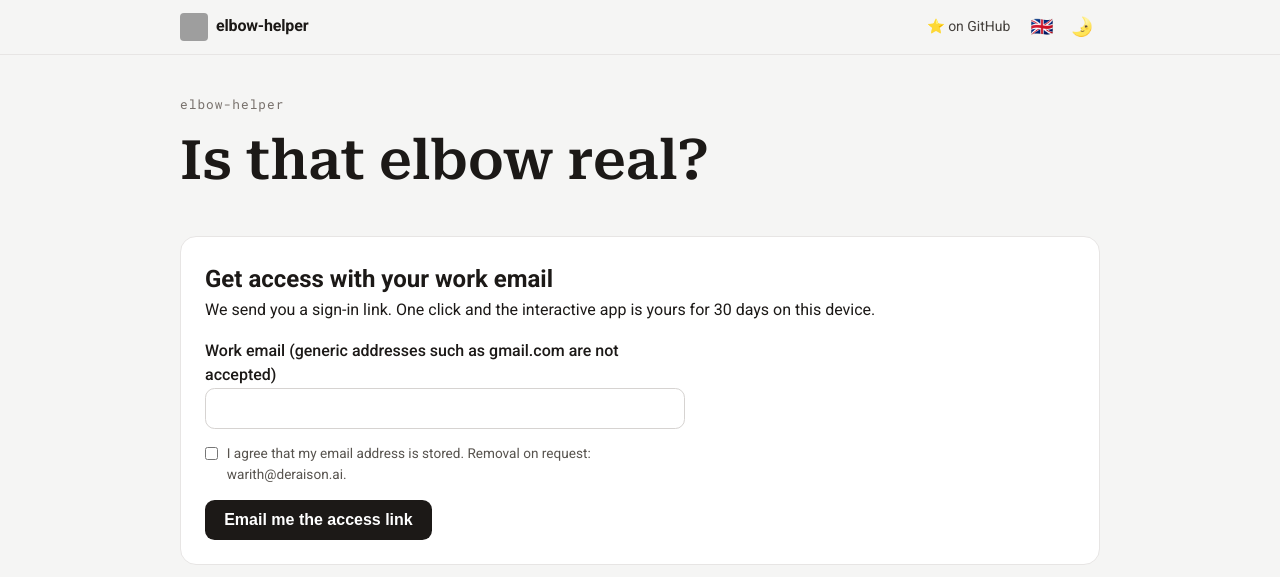
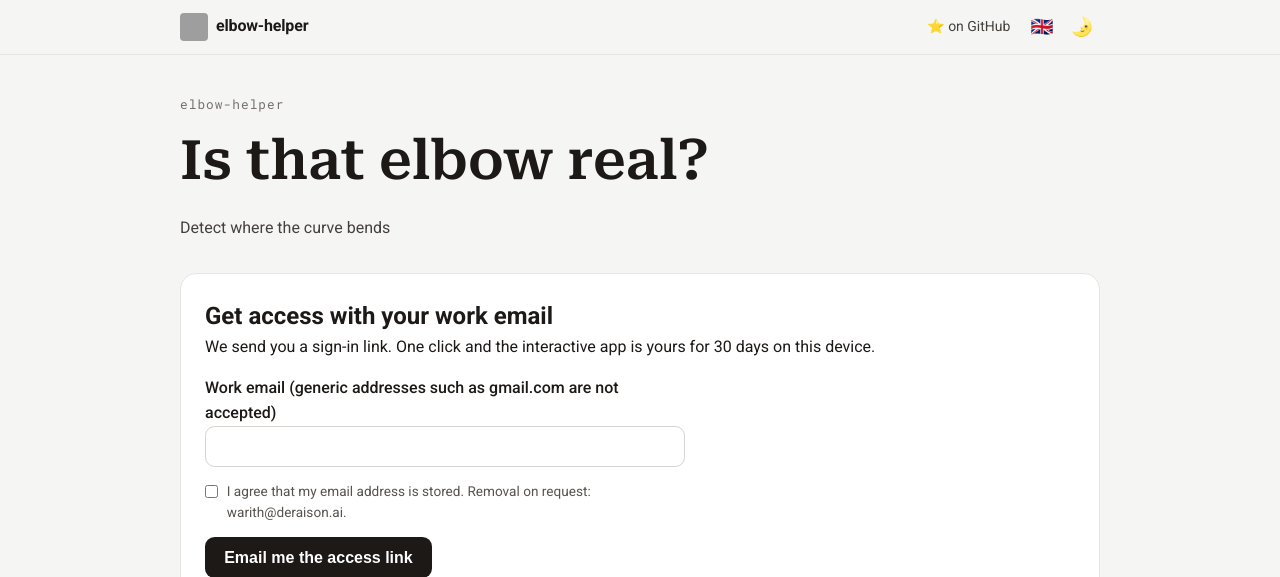
Before and after one commit to warith-harchaoui/elbow-helper, a PHP site: page /landing.php in a window 1280 px wide. Shown: the top 577 px of the page. Run offline with PHP 8.4, Linux system fonts and the light colour scheme; grey boxes are pictures that could not be loaded.

Commit message:
webapp: one-line tagline under the landing headline
« Détecter là où la courbe plie » / "Detect where the curve bends", in
place of the removed hero paragraphs.

```diff
--- a/webapp/gate/landing.php
+++ b/webapp/gate/landing.php
@@ -179,6 +179,7 @@ $flag = (string) ($_GET['link'] ?? ($_GET['login'] ?? ''));
 <main>
   <p class="eyebrow">elbow-helper</p>
   <h1 class="headline" data-i18n="title"></h1>
+  <p class="guide" data-i18n="tagline"></p>
 
   <section class="card" aria-labelledby="access-h">
     <h2 id="access-h" data-i18n="form_title"></h2>
@@ -234,6 +235,7 @@ const STRINGS = {
     theme_to_dark_aria: "Switch to dark theme",
     theme_to_light_aria: "Switch to light theme",
     title: "Is that elbow real?",
+    tagline: "Detect where the curve bends",
     form_title: "Get access with your work email",
     form_sub: "We send you a sign-in link. One click and the interactive app is yours for 30 days on this device.",
     email_label: "Work email (generic addresses such as gmail.com are not accepted)",
@@ -266,6 +268,7 @@ const STRINGS = {
     theme_to_dark_aria: "Passer au thème sombre",
     theme_to_light_aria: "Passer au thème clair",
     title: "Le coude est-il réel ?",
+    tagline: "Détecter là où la courbe plie",
     form_title: "Accédez avec votre email professionnel",
     form_sub: "Nous vous envoyons un lien de connexion. Un clic et l'application interactive est à vous pour 30 jours sur cet appareil.",
     email_label: "Email professionnel (les adresses génériques type gmail.com sont refusées)",
```
